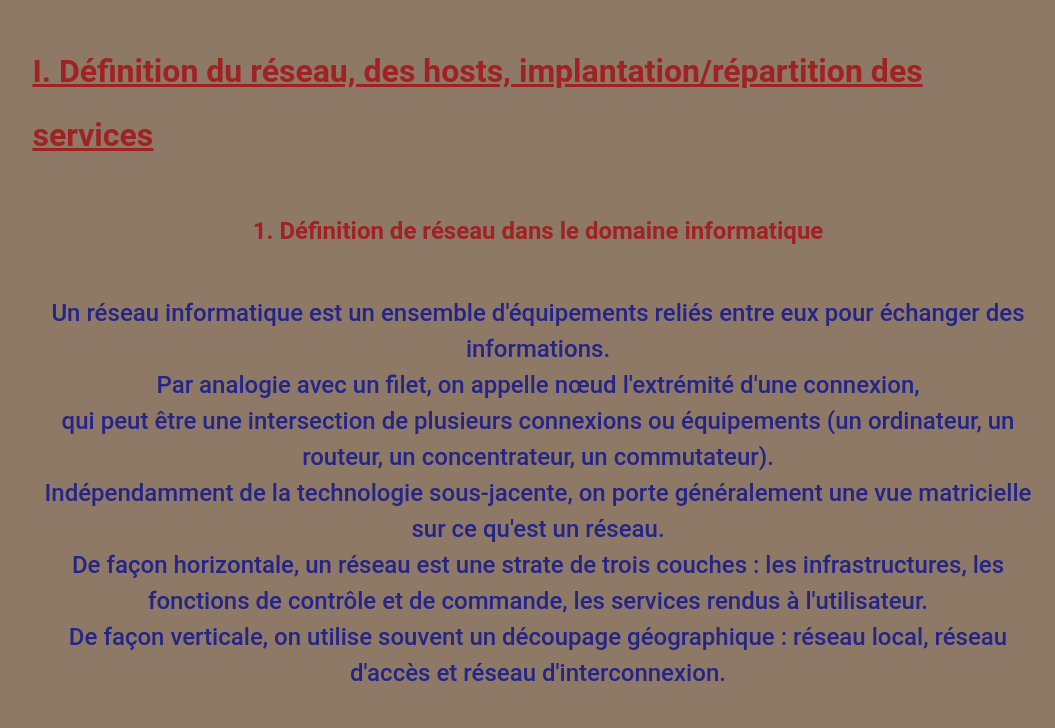
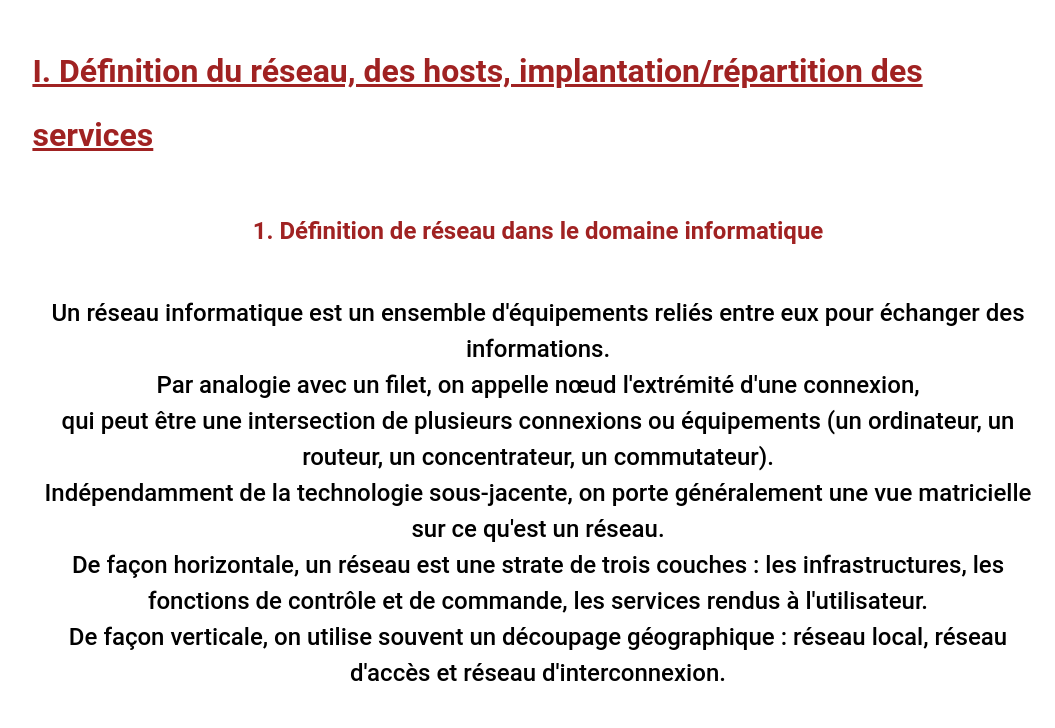
Before and after one commit to BUSTERDAY/Projet-UF, a plain HTML site: page index.html in a window 1280 px wide. Shown: the part 433-1161 px from the top of the page, without its empty margins (102-1157 px from the left). Drawn offline with Linux system fonts and the light colour scheme.

Commit message:
modif css + index

```diff
--- a/CSS/style.css
+++ b/CSS/style.css
@@ -1,5 +1,5 @@
 body{
-    background-color: #8e7967;
+    background-color: white;
     font-family: 'Roboto', sans-serif;
     font-size: 16px;
     font-weight: 400;
@@ -52,7 +52,7 @@ p{
     font-weight: 500;
     line-height: 1.5;
     margin-bottom: 1rem;
-    color: rgb(36, 36, 137);
+    color: black;
 }
 
 img{
--- a/index.html
+++ b/index.html
@@ -138,6 +138,7 @@
 
             <p>
                 Il a était également nécessaire de configurer le fichier apache. <br>
+                Le fichier .conf est une copie du fichier default.conf se trouvant au même endroit. Le fichier a ensuite était modifier selon nos besoins. <br>
             </p>
             <img src="ASSERTS/Config fichier apache.png" alt="Config fichier apache">
 
```
